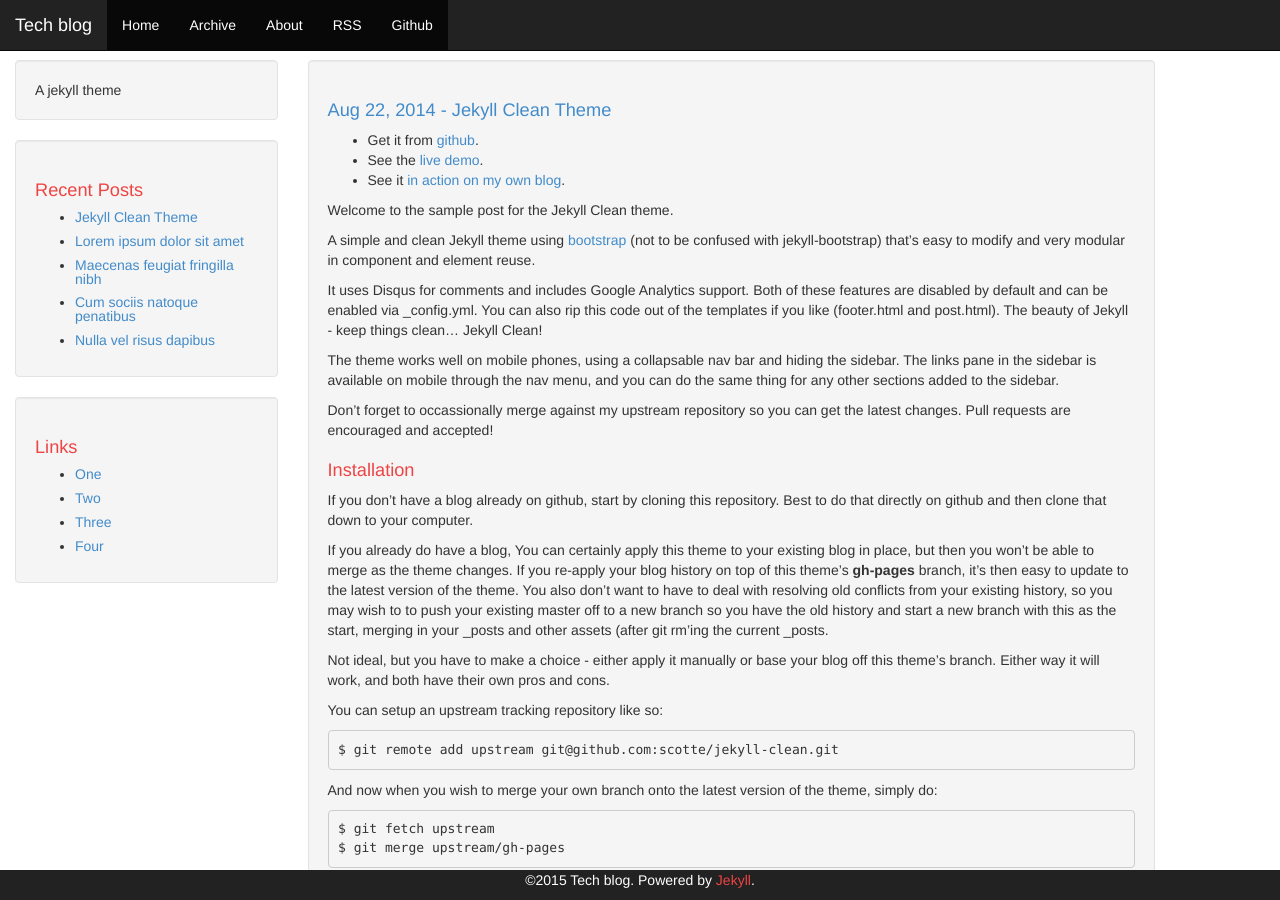
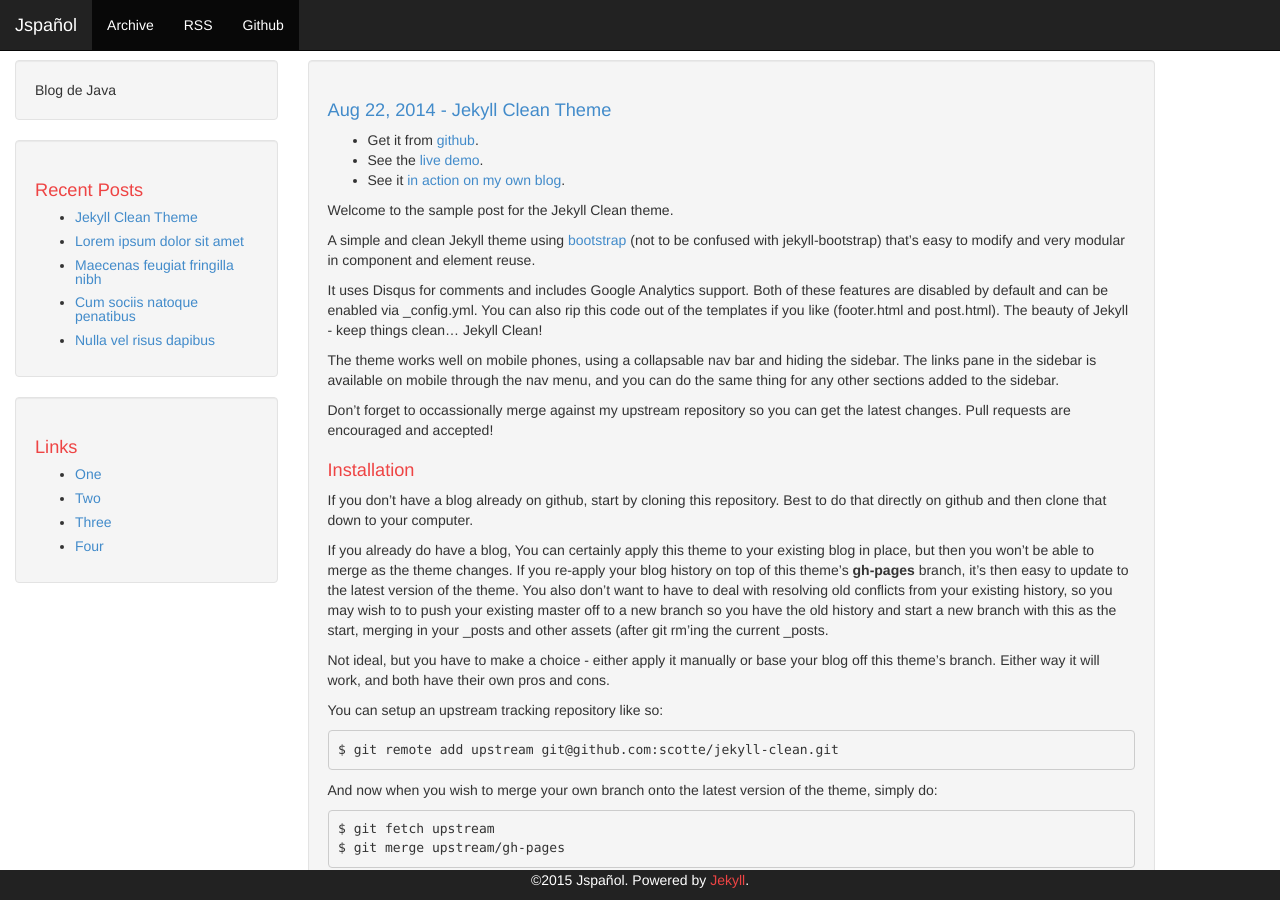
Before and after one commit to damianfanaro/damianfanaro.github.io, a Jekyll site: the page built from index.html, in a window 1280 px wide and 900 px high. Built offline with Jekyll 4.4.1, drawn with Linux system fonts in a browser that asks for light colours; Markdown is read by kramdown in place of the engine named in the settings; the list of posts is cut into pages by our own code; comment, search, counter and statistics services are not loaded.

```diff
--- a/_config.yml
+++ b/_config.yml
@@ -1,9 +1,9 @@
 # Jekyll configuration
 
-name: Tech blog
-description: A jekyll theme
+name: Jspañol
+description: Blog de Java
 
-# url is curredamianfanarontly only used only for the RSS feed in feed.xml
+# url is currently only used only for the RSS feed in feed.xml
 url: http://damianfanaro.github.io
 
 # baseurl will often be '', but for a project page on gh-pages, it needs to
--- a/_includes/header.html
+++ b/_includes/header.html
@@ -27,10 +27,8 @@
               </div>
               <div class="collapse navbar-collapse" id="bs-example-navbar-collapse-1">
                 <ul class="nav navbar-nav">
-                    <li class="active"><a href="{{ site.baseurl }}/">Home</a></li>
                     <li class="active visible-xs-block"><a href="{{ site.baseurl }}/links.html">Links</a></li>
                     <li class="active"><a href="{{ site.baseurl }}/archive.html">Archive</a></li>
-                    <li class="active"><a href="{{ site.baseurl }}/about.html">About</a></li>
                     <li class="active"><a href="{{ site.baseurl }}/feed.xml">RSS</a></li>
                     {% if site.github != '' %}
                       <li class="active"><a href="https://github.com/{{ site.github }}">Github</a></li>
--- a/_layouts/post.html
+++ b/_layouts/post.html
@@ -30,8 +30,7 @@
               {% if page.previous %}
                 <a class="btn btn-default" href="{{ site.baseurl}}{{ page.previous.url }}" class="previous">Older Post</a>
               {% endif %}
-</div>
-
+          </div>
         </div>
     </div>
 </div>
```
Also changed, not shown: about.html (deleted, +0 -8 lines).
